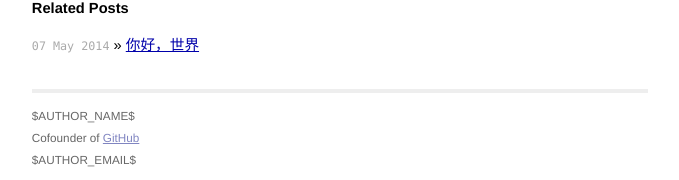
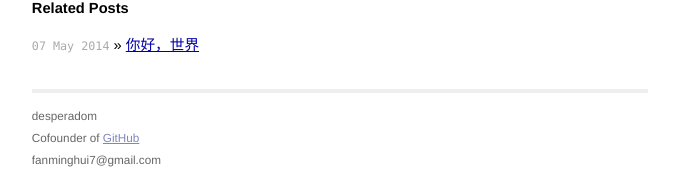
Before and after one commit to Leonalx/Leonalx.github.io, a Jekyll site: the page built from _posts/2014-04-21-farewell-github-hello-immersive-computing.md, in a window 1280 px wide. Shown: the part 1427-1607 px from the top of the page, without its empty margins (300-979 px from the left). Built offline with Jekyll 4.4.1, drawn with Linux system fonts in a browser that asks for light colours; Markdown is read by kramdown in place of the engine named in the settings.

Commit message:
Update default.html

```diff
--- a/_layouts/default.html
+++ b/_layouts/default.html
@@ -3,7 +3,8 @@
   <head>
      <meta http-equiv="content-type" content="text/html; charset=utf-8" />
      <title>{% if page.title %}{{ page.title}}{% else %}{{ site.title }}{% endif %}</title>
-     <meta name="author" content="$AUTHOR_NAME$" />
+     <meta name="author" content="{{ site.github_username }}" />
+     <meta name="description" content="{{ site.description }}">
 
      <!-- syntax highlighting CSS -->
      <link rel="stylesheet" href="/css/syntax.css" type="text/css" />
@@ -24,9 +25,9 @@
       <div class="footer">
         <div class="contact">
           <p>
-            $AUTHOR_NAME$<br />
+            {{ site.github_username }}<br />
             Cofounder of <a href="http://github.com/">GitHub</a><br />
-            $AUTHOR_EMAIL$
+            {{ site.email }}
           </p>
         </div>
     </div>
```
